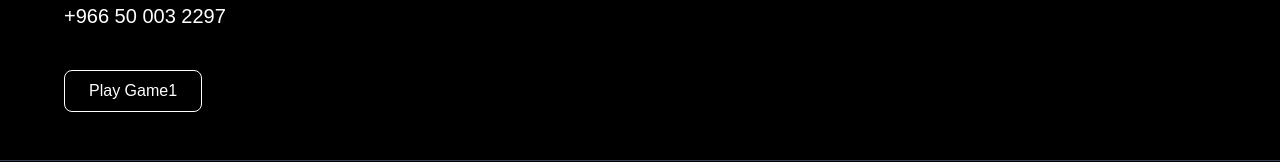
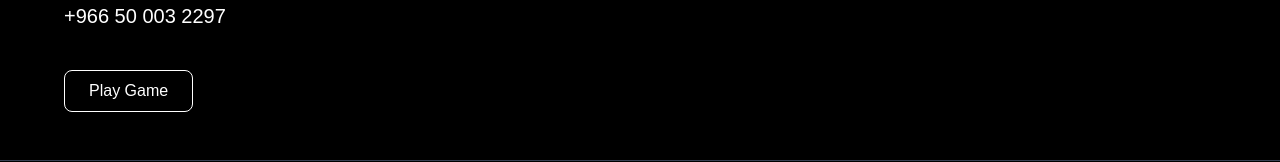
Before and after one commit to aaazhari/lamp-website, a Next.js app: page / in a window 1280 px wide. Shown: the part 2918-3080 px from the top of the page. Built offline with nearby package versions, Linux system fonts and the light colour scheme.

Commit message:
add pacman game

```diff
--- a/app/components/FooterSection.tsx
+++ b/app/components/FooterSection.tsx
@@ -34,7 +34,7 @@ export default function FooterSection() {
             <div>
             <a href="/pacman">
   <button className="mt-2 px-6 py-2 border border-white text-white rounded-lg hover:bg-white hover:text-black transition">
-    Play Game1
+    Play Game
   </button>
 </a>
             </div>
```
